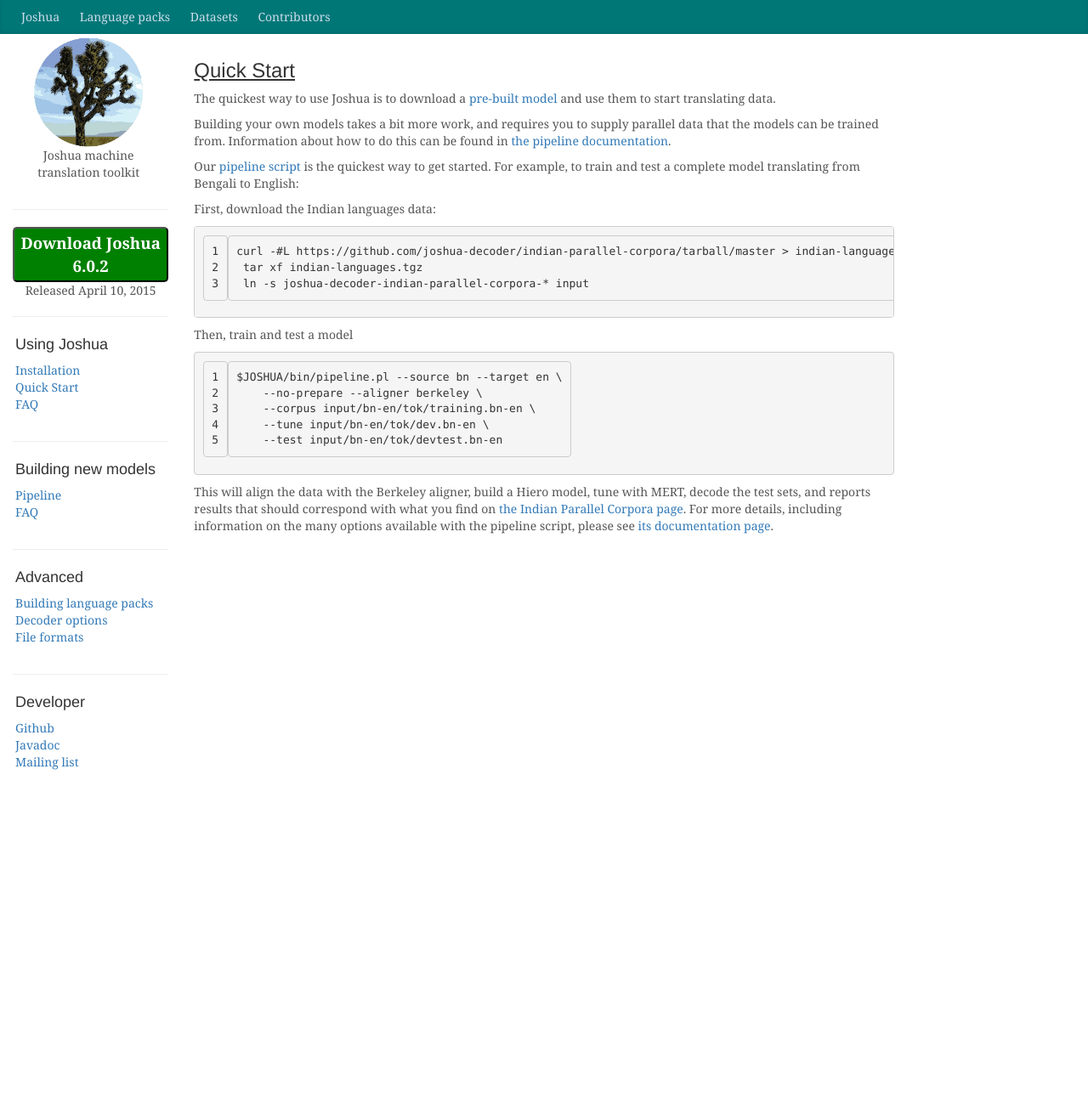
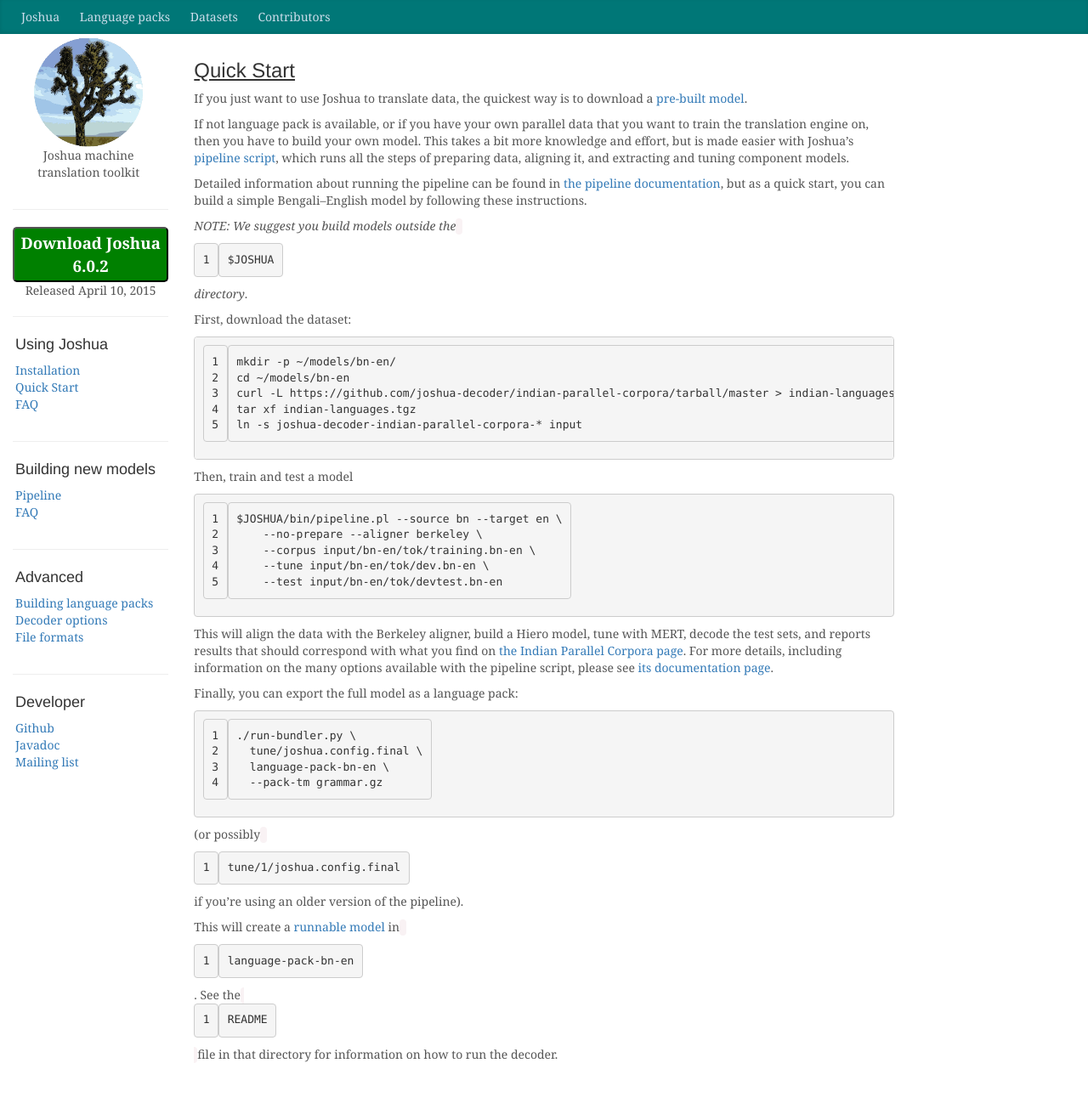
Before and after one commit to joshua-decoder/joshua-decoder.github.com, a Jekyll site: the page built from 6.0/quick-start.md, in a window 1280 px wide. Shown: the whole page at 85% size. Built offline with Jekyll 4.4.1, drawn with Linux system fonts in a browser that asks for light colours; nearby versions of some CDN libraries; comment, search, counter and statistics services are not loaded; before the commit the page ends 925 px from its top, so only the background shows below that.

Commit message:
Updated the quick start guide

```diff
--- a/6.0/quick-start.md
+++ b/6.0/quick-start.md
@@ -3,21 +3,30 @@
 title: Quick Start
 ---
 
-The quickest way to use Joshua is to download a
-[pre-built model](/language-packs/) and use them to start translating data.
+If you just want to use Joshua to translate data, the quickest way is
+to download a [pre-built model](/language-packs/).
 
-Building your own models takes a bit more work, and requires you to
-supply parallel data that the models can be trained from. Information
-about how to do this can be found in [the pipeline documentation](/6.0/pipeline.html).
+If not language pack is available, or if you have your own parallel
+data that you want to train the translation engine on, then you have
+to build your own model. This takes a bit more knowledge and effort,
+but is made easier with Joshua's [pipeline script](pipeline.html),
+which runs all the steps of preparing data, aligning it, and
+extracting and tuning component models.
 
-Our <a href="pipeline.html">pipeline script</a> is the quickest way to get started. For example, to
-train and test a complete model translating from Bengali to English:
+Detailed information about running the pipeline can be found in
+[the pipeline documentation](/6.0/pipeline.html), but as a quick
+start, you can build a simple Bengali--English model by following
+these instructions.
 
-First, download the Indian languages data:
+*NOTE: We suggest you build models outside the `$JOSHUA` directory*.
 
-    curl -#L https://github.com/joshua-decoder/indian-parallel-corpora/tarball/master > indian-languages.tgz
-     tar xf indian-languages.tgz
-     ln -s joshua-decoder-indian-parallel-corpora-* input
+First, download the dataset:
+
+    mkdir -p ~/models/bn-en/
+    cd ~/models/bn-en
+    curl -L https://github.com/joshua-decoder/indian-parallel-corpora/tarball/master > indian-languages.tgz
+    tar xf indian-languages.tgz
+    ln -s joshua-decoder-indian-parallel-corpora-* input
 
 Then, train and test a model
 
@@ -27,8 +36,23 @@
         --tune input/bn-en/tok/dev.bn-en \
         --test input/bn-en/tok/devtest.bn-en
 
-This will align the data with the Berkeley aligner, build a Hiero model, tune with MERT, decode the
-test sets, and reports results that should correspond with what you find on <a
-href="/indian-parallel-corpora/">the Indian Parallel Corpora page</a>. For
-more details, including information on the many options available with the pipeline script, please
-see <a href="pipeline.html">its documentation page</a>.
+This will align the data with the Berkeley aligner, build a Hiero
+model, tune with MERT, decode the test sets, and reports results that
+should correspond with what you find on
+[the Indian Parallel Corpora page](/indian-parallel-corpora/). For
+more details, including information on the many options available with
+the pipeline script, please see [its documentation page](pipeline.html).
+
+Finally, you can export the full model as a language pack:
+
+    ./run-bundler.py \
+      tune/joshua.config.final \
+      language-pack-bn-en \
+      --pack-tm grammar.gz
+
+(or possibly `tune/1/joshua.config.final` if you're using an older version of
+the pipeline).
+
+This will create a [runnable model](bundle.html) in
+`language-pack-bn-en`. See the `README` file in that directory for
+information on how to run the decoder.
```
